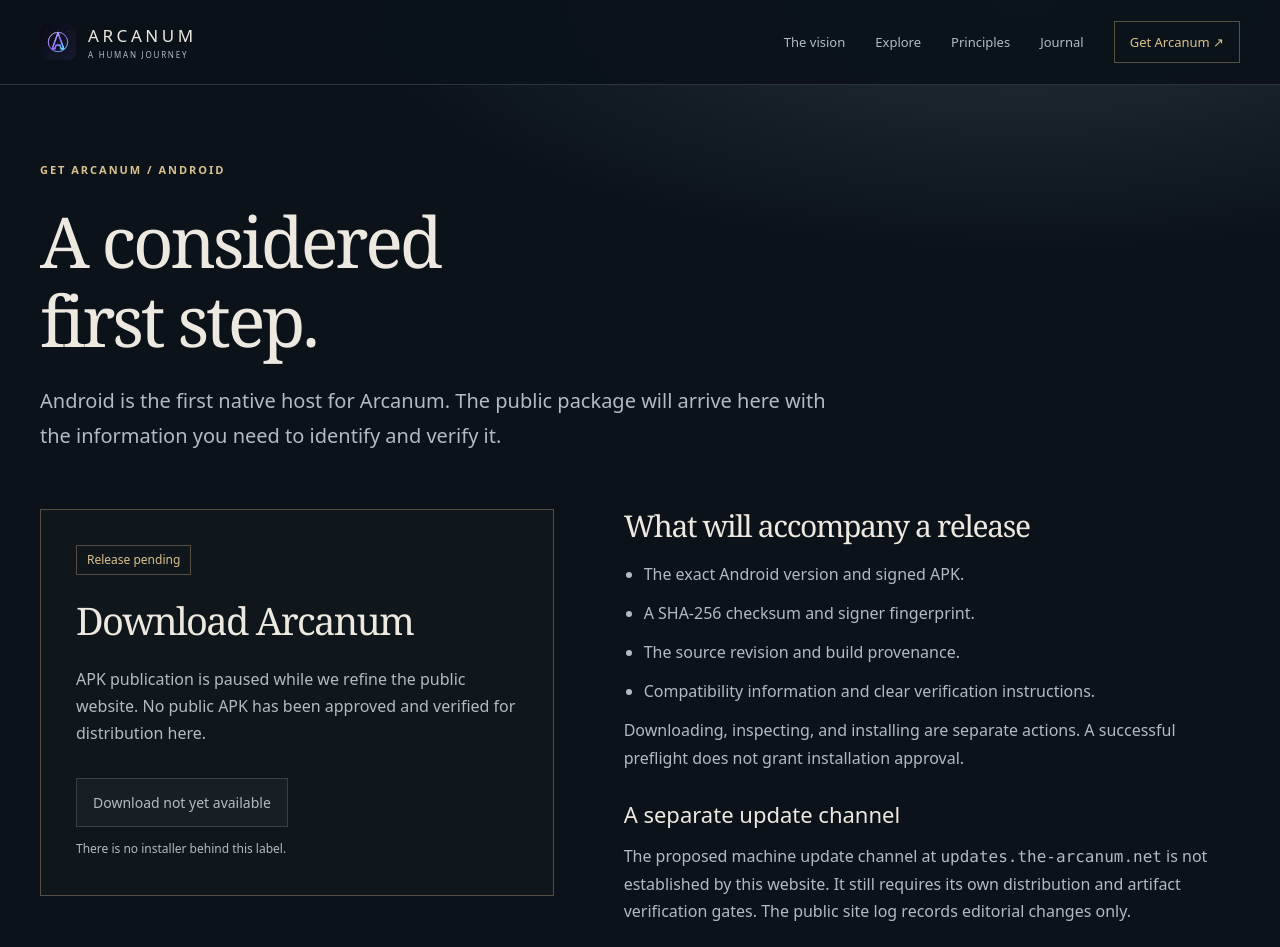
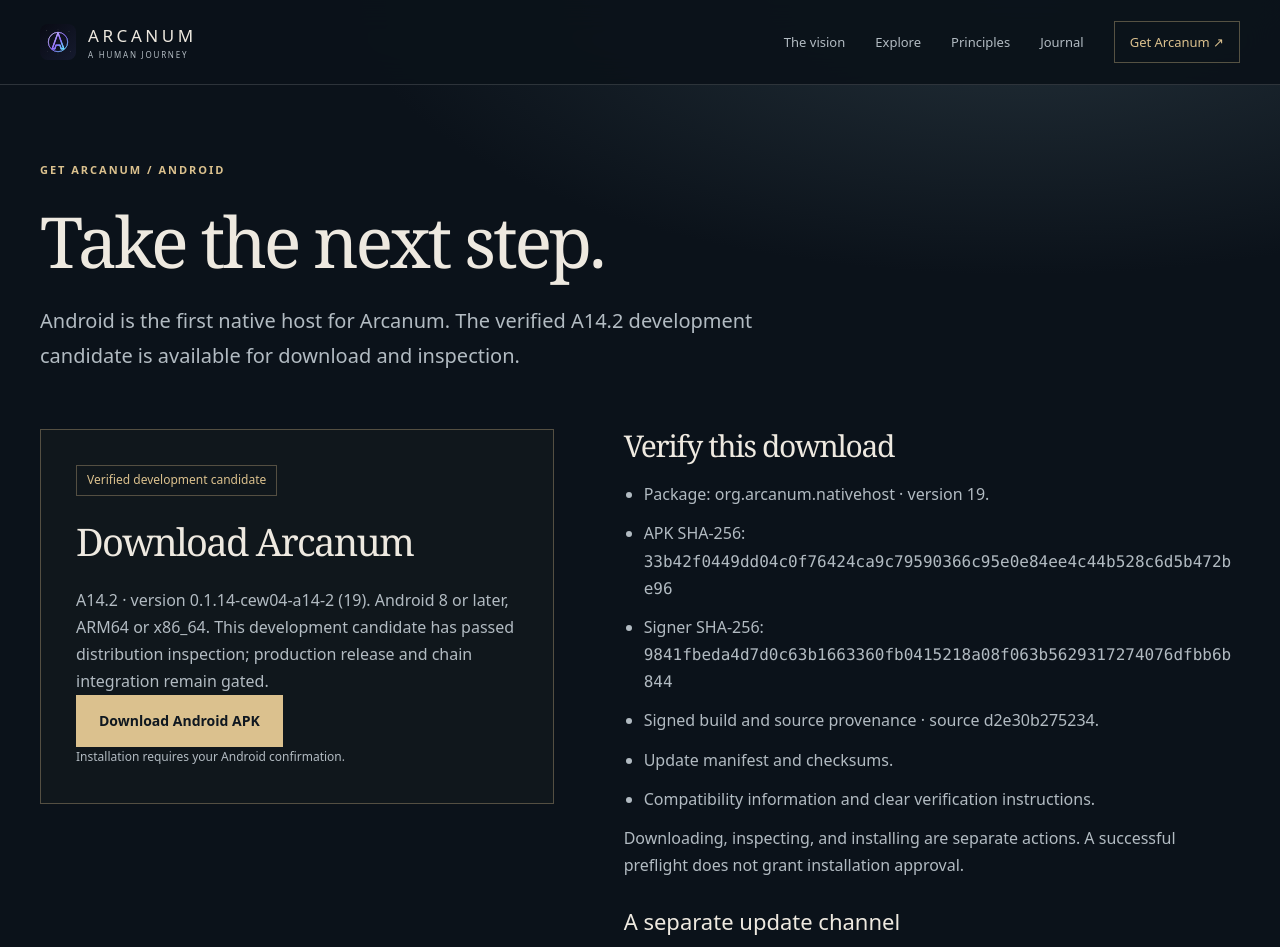
Before and after one commit to The-Architect-369/Arcanum, a Next.js app in the folder apps/web/: page /download in a window 1280 px wide. Shown: the top 947 px of the page. Built offline with nearby package versions, Linux system fonts and the light colour scheme.

Commit message:
feat(web): invite the Human Journey and expose verified APK

```diff
--- a/apps/web/src/app/(marketing)/about/page.tsx
+++ b/apps/web/src/app/(marketing)/about/page.tsx
@@ -14,13 +14,13 @@
     <PublicShell>
       <PageIntro
         eyebrow="The vision / Arcanum & ARCnet"
-        title="Technology with room for a whole person."
+        title="A wider world. Your own way through."
       >
         <p>
-          We are building an environment where reflection, learning,
-          relationships, and useful contribution can belong together. Its
-          starting point is simple: a person remains the source of meaning in
-          their own life.
+          Look up. There are places to notice, questions to follow, and
+          practices to try. Arcanum is being built to give discovery,
+          reflection, and learning a place in everyday life. What you make of
+          that journey remains yours.
         </p>
       </PageIntro>
       <div className="public-shell public-article-grid">
@@ -28,10 +28,9 @@
           <section>
             <h2>What the Arcanum stands for</h2>
             <p>
-              Arcanum describes a coherent system of becoming: the ongoing work
-              of learning, practicing, reflecting, and taking responsibility.
-              Its application is intended to give that work a place without
-              reducing a life to engagement metrics.
+              Follow a question. Try a practice. Return to a moment and see what
+              has changed. Arcanum brings learning and reflection into the same
+              journey, with room to keep your experience private.
             </p>
             <p>
               Human sovereignty, reciprocity, harmony, and provenance shape the
@@ -45,8 +44,8 @@
               Arcanum is the application experience. ARCnet is the developing
               network for continuity, factual witnessing, and governed exchange
               beneath it. The public website is the threshold: a place to
-              understand the project and, when a verified release is ready, find
-              the application.
+              understand the project and inspect its verified Android
+              development candidate.
             </p>
           </section>
           <section>
--- a/apps/web/src/app/(marketing)/download/page.tsx
+++ b/apps/web/src/app/(marketing)/download/page.tsx
@@ -8,34 +8,63 @@
 export default function DownloadPage() {
   return (
     <PublicShell>
-      <PageIntro
-        eyebrow="Get Arcanum / Android"
-        title="A considered first step."
-      >
+      <PageIntro eyebrow="Get Arcanum / Android" title="Take the next step.">
         <p>
-          Android is the first native host for Arcanum. The public package will
-          arrive here with the information you need to identify and verify it.
+          Android is the first native host for Arcanum. The verified A14.2
+          development candidate is available for download and inspection.
         </p>
       </PageIntro>
       <section className="public-shell public-release-layout">
         <div className="public-release-card">
-          <span className="public-status">Release pending</span>
+          <span className="public-status">Verified development candidate</span>
           <h2>Download Arcanum</h2>
           <p>
-            APK publication is paused while we refine the public website. No
-            public APK has been approved and verified for distribution here.
+            A14.2 · version 0.1.14-cew04-a14-2 (19). Android 8 or later, ARM64
+            or x86_64. This development candidate has passed distribution
+            inspection; production release and chain integration remain gated.
           </p>
-          <span className="public-unavailable">Download not yet available</span>
+          <a
+            className="public-button"
+            href="https://updates.the-arcanum.net/updates/a14-2/arcanum-ce-w04-a14-2-d2e30b2.apk"
+          >
+            Download Android APK
+          </a>
           <p className="public-caption">
-            There is no installer behind this label.
+            Installation requires your Android confirmation.
           </p>
         </div>
         <div className="public-prose">
-          <h2>What will accompany a release</h2>
+          <h2>Verify this download</h2>
           <ul>
-            <li>The exact Android version and signed APK.</li>
-            <li>A SHA-256 checksum and signer fingerprint.</li>
-            <li>The source revision and build provenance.</li>
+            <li>Package: org.arcanum.nativehost · version 19.</li>
+            <li>
+              APK SHA-256:{" "}
+              <code style={{ overflowWrap: "anywhere" }}>
+                33b42f0449dd04c0f76424ca9c79590366c95e0e84ee4c44b528c6d5b472be96
+              </code>
+            </li>
+            <li>
+              Signer SHA-256:{" "}
+              <code style={{ overflowWrap: "anywhere" }}>
+                9841fbeda4d7d0c63b1663360fb0415218a08f063b5629317274076dfbb6b844
+              </code>
+            </li>
+            <li>
+              <a href="https://github.com/The-Architect-369/Arcanum/actions/runs/36700153842">
+                Signed build and source provenance
+              </a>{" "}
+              · source d2e30b275234.
+            </li>
+            <li>
+              <a href="https://updates.the-arcanum.net/updates/a14-2/manifest.json">
+                Update manifest
+              </a>{" "}
+              and{" "}
+              <a href="https://updates.the-arcanum.net/updates/a14-2/SHA256SUMS">
+                checksums
+              </a>
+              .
+            </li>
             <li>
               Compatibility information and clear verification instructions.
             </li>
@@ -46,10 +75,10 @@
           </p>
           <h3>A separate update channel</h3>
           <p>
-            The proposed machine update channel at{" "}
-            <code>updates.the-arcanum.net</code> is not established by this
-            website. It still requires its own distribution and artifact
-            verification gates. The public site log records editorial changes
+            The update channel at <code>updates.the-arcanum.net</code> serves
+            the inspected APK and update manifest directly over HTTPS. A15
+            installation and recovery evidence and chain-live compatibility
+            remain separate gates. The public site log records editorial changes
             only.
           </p>
           <a className="public-text-link" href={repository}>
--- a/apps/web/src/app/(marketing)/explore/page.tsx
+++ b/apps/web/src/app/(marketing)/explore/page.tsx
@@ -16,10 +16,10 @@
         title="Find your way into Arcanum."
       >
         <p>
-          Start with the part that speaks to you: rhythm, reflection, learning,
-          shared infrastructure, or meaningful exchange. These five
-          introductions describe complementary roles, not a new constitutional
-          hierarchy.
+          Look up, then follow what draws your attention: the rhythm of a day, a
+          question worth keeping, a practice to learn, or something to build
+          together. These five introductions offer different ways into the
+          journey. Choose your starting point.
         </p>
       </PageIntro>
       <section
--- a/apps/web/src/app/(marketing)/page.tsx
+++ b/apps/web/src/app/(marketing)/page.tsx
@@ -6,7 +6,7 @@
   TempusFigure,
 } from "@/components/public/PublicShell";
 export const metadata: Metadata = {
-  title: "Arcanum — A space for becoming",
+  title: "Arcanum — A Human Journey",
   alternates: { canonical: "/" },
 };
 export default function HomePage() {
@@ -21,27 +21,28 @@
             <span className="public-dot" /> Arcanum / Pre-Genesis
           </p>
           <h1 id="home-title">
-            A space for
+            Look up.
             <br />
-            <em>becoming.</em>
+            <em>A Human Journey.</em>
           </h1>
           <p className="public-intro">
-            A life has more depth than a profile. Arcanum is being built for
-            reflection, learning, and meaningful participation—with your agency
-            at its center.
+            The universe is vast, and your life is happening inside it. Follow
+            the sky. Take a different route. Test what you think you know.
+            Arcanum is being built for discovery, reflection, and practice. It
+            opens a door. You decide whether to walk through.
           </p>
           <div className="public-actions">
             <Link className="public-button" href="/about">
-              Discover the vision <span aria-hidden="true">↗</span>
+              Explore the journey <span aria-hidden="true">↗</span>
             </Link>
             <Link className="public-text-link" href="/explore">
               Explore the pillars →
             </Link>
           </div>
           <p className="public-hero-note">
-            An application taking shape. A network called ARCnet.
+            Notice the world. Find your own words.
             <br />
-            An open invitation to understand both.
+            An application taking shape, with ARCnet beneath it.
           </p>
         </div>
         <TempusFigure />
@@ -147,14 +148,15 @@
       >
         <div>
           <p className="public-eyebrow">The next chapter / Android</p>
-          <h2 id="download-title">Enter when it’s ready.</h2>
+          <h2 id="download-title">Take the next step.</h2>
           <p>
-            The public Android release is pending. We’re refining this
-            introduction before returning to verified APK publication.
+            The verified Android development candidate is ready to inspect. See
+            its version, signing identity, and download details before choosing
+            whether to install.
           </p>
         </div>
         <Link className="public-button public-button-outline" href="/download">
-          Release status <span aria-hidden="true">↗</span>
+          Get Arcanum <span aria-hidden="true">↗</span>
         </Link>
       </section>
     </PublicShell>
--- a/apps/web/src/components/public/PublicShell.tsx
+++ b/apps/web/src/components/public/PublicShell.tsx
@@ -19,7 +19,7 @@
               ARCANUM
             </Link>
             <p>
-              A space for becoming.
+              A Human Journey.
               <br />A network taking shape.
             </p>
             <span className="public-eyebrow">Pre-Genesis · Public website</span>
```
Also changed, not shown: apps/web/src/lib/public-site.ts (+14 -6 lines), 2 other files (tests, documents, lock files or other folders).
